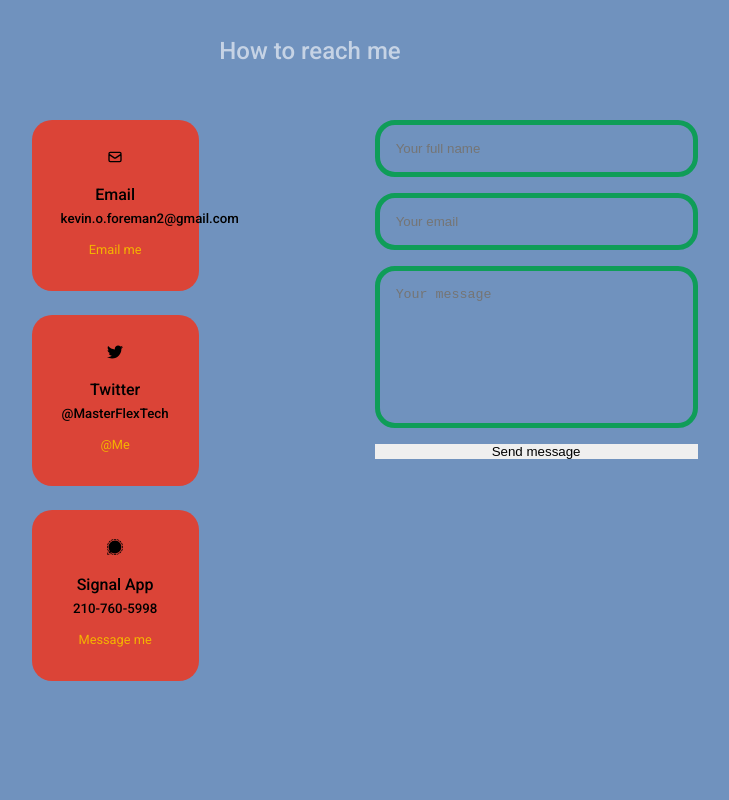
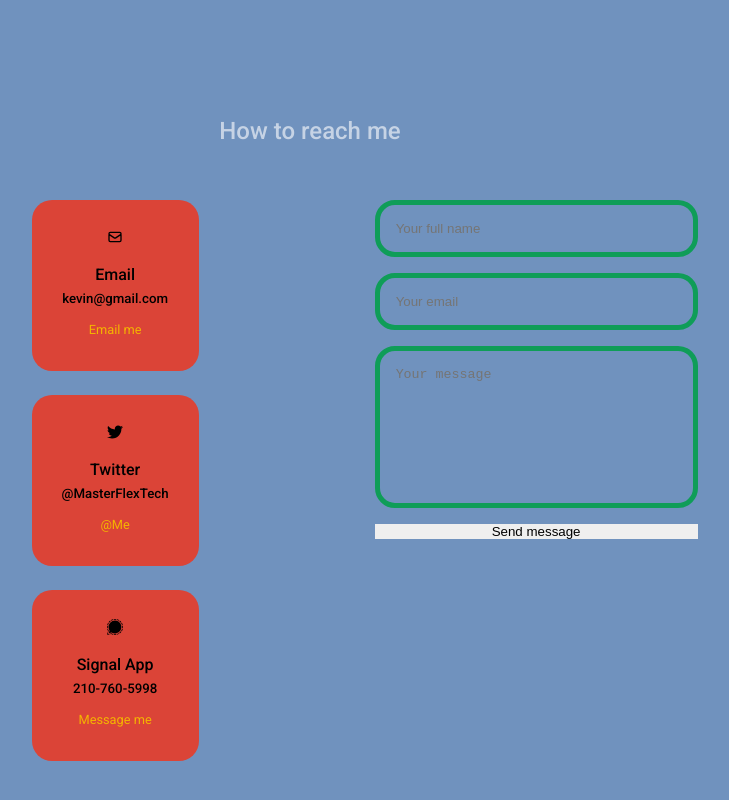
Before and after one commit to kevin-foreman/Personal-React-Portfolio, a React (Create React App) app: page / in a window 1280 px wide. Shown: the part 3745-4545 px from the top of the page, without its empty margins (330-1059 px from the left). Built offline with nearby package versions, Linux system fonts and the light colour scheme.

Commit message:
Small changes to display, going with it

```diff
--- a/src/components/contact/Contact.js
+++ b/src/components/contact/Contact.js
@@ -15,7 +15,7 @@ const Contact = () => {
           <article className="contact__option">
             <HiOutlineMail className='contact__option-icon'/>
             <h4>Email</h4>
-            <h5>kevin.o.foreman2@gmail.com</h5>
+            <h5>kevin@gmail.com</h5>
             <a href="mailto:kevin.o.foreman2@gmail.com" target="_blank" rel="noreferrer">Email me</a>
           </article>
 
--- a/src/components/portfolio/portfolio.css
+++ b/src/components/portfolio/portfolio.css
@@ -1,4 +1,4 @@
-.container.portfolio__container {
+.portfolio__container {
     display: grid;
     grid-template-columns: repeat(3, 1fr);
     gap: 2rem;
--- a/src/index.css
+++ b/src/index.css
@@ -57,7 +57,7 @@ h1 {
 
 section {
     margin-top: 2rem;
-    height: 180vh;
+    height: 185vh;
 }
 
 section > h2, section > h5 {
```
